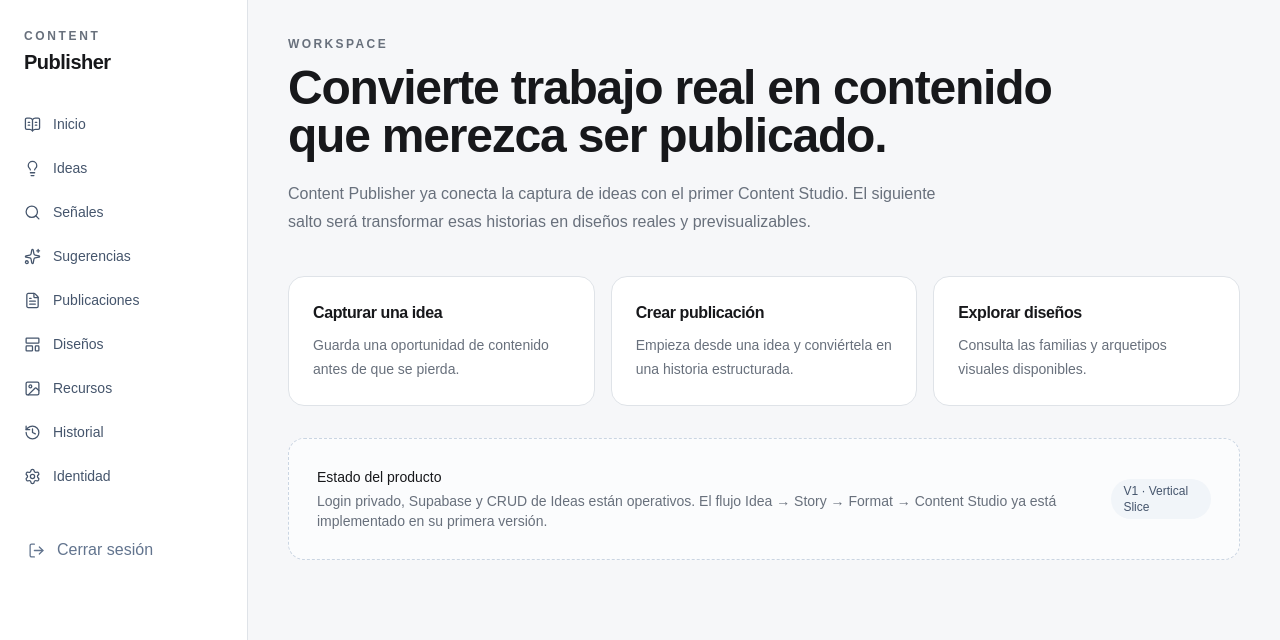
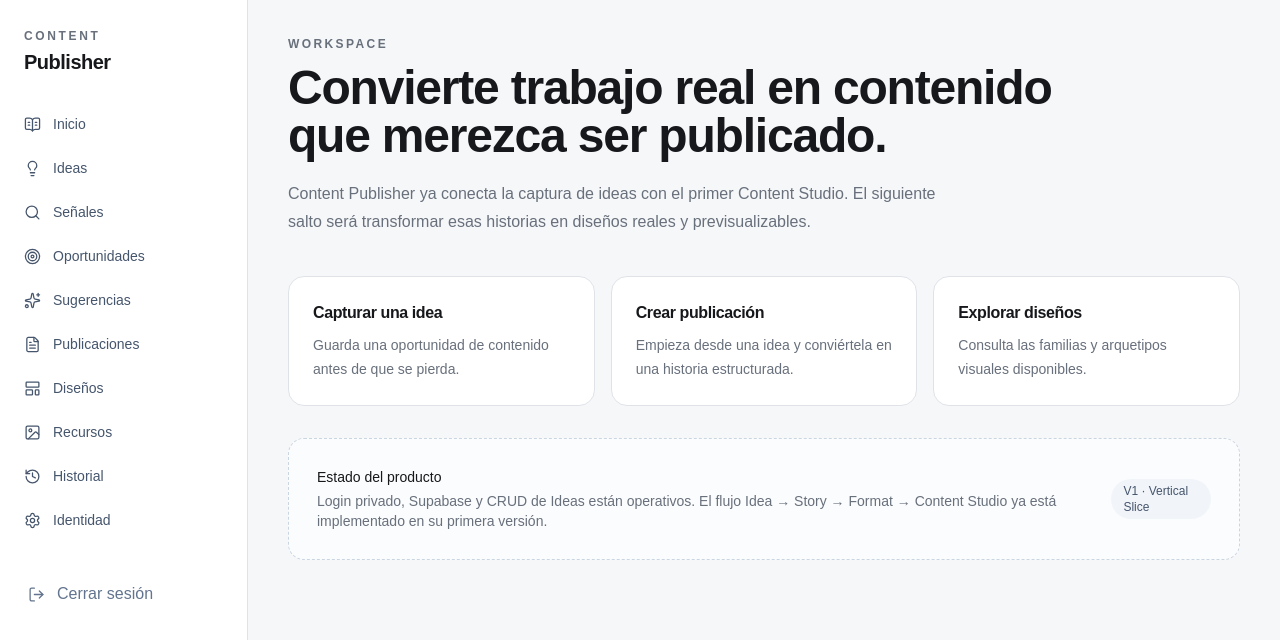
Before and after one commit to rubensv74/content_publisher, a Next.js app: page / in a window 1280 px wide. Shown: the top 640 px of the page. Built offline with nearby package versions, Linux system fonts and the light colour scheme.

Commit message:
feat: add opportunities navigation

```diff
--- a/src/components/application/app-shell.tsx
+++ b/src/components/application/app-shell.tsx
@@ -9,6 +9,7 @@
   Search,
   Settings,
   Sparkles,
+  Target,
 } from "lucide-react";
 import Link from "next/link";
 
@@ -18,6 +19,7 @@
   { href: "/", label: "Inicio", icon: BookOpenText },
   { href: "/ideas", label: "Ideas", icon: Lightbulb },
   { href: "/signals", label: "Señales", icon: Search },
+  { href: "/opportunities", label: "Oportunidades", icon: Target },
   { href: "/suggestions", label: "Sugerencias", icon: Sparkles },
   { href: "/publications", label: "Publicaciones", icon: FileText },
   { href: "/designs", label: "Diseños", icon: LayoutTemplate },
```
